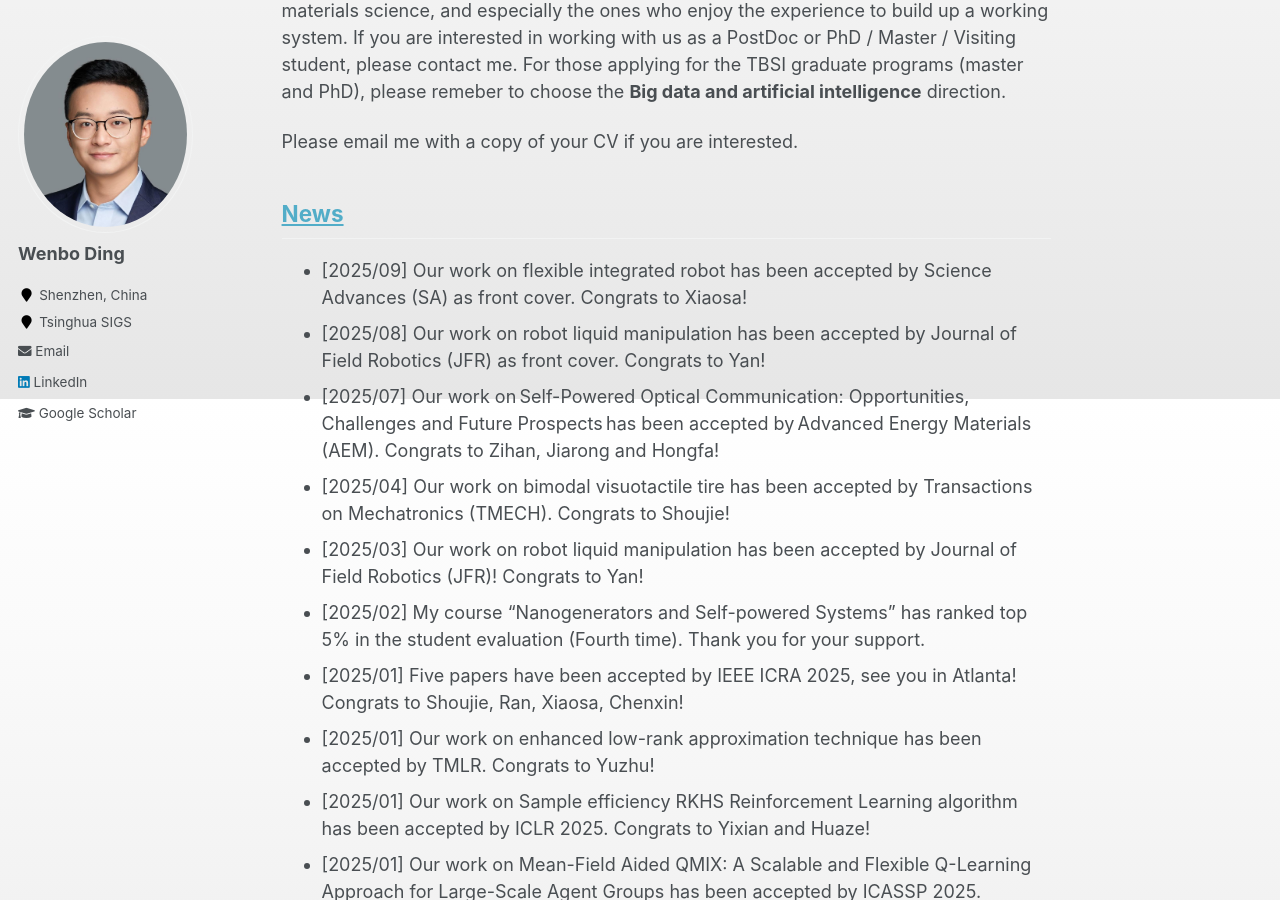
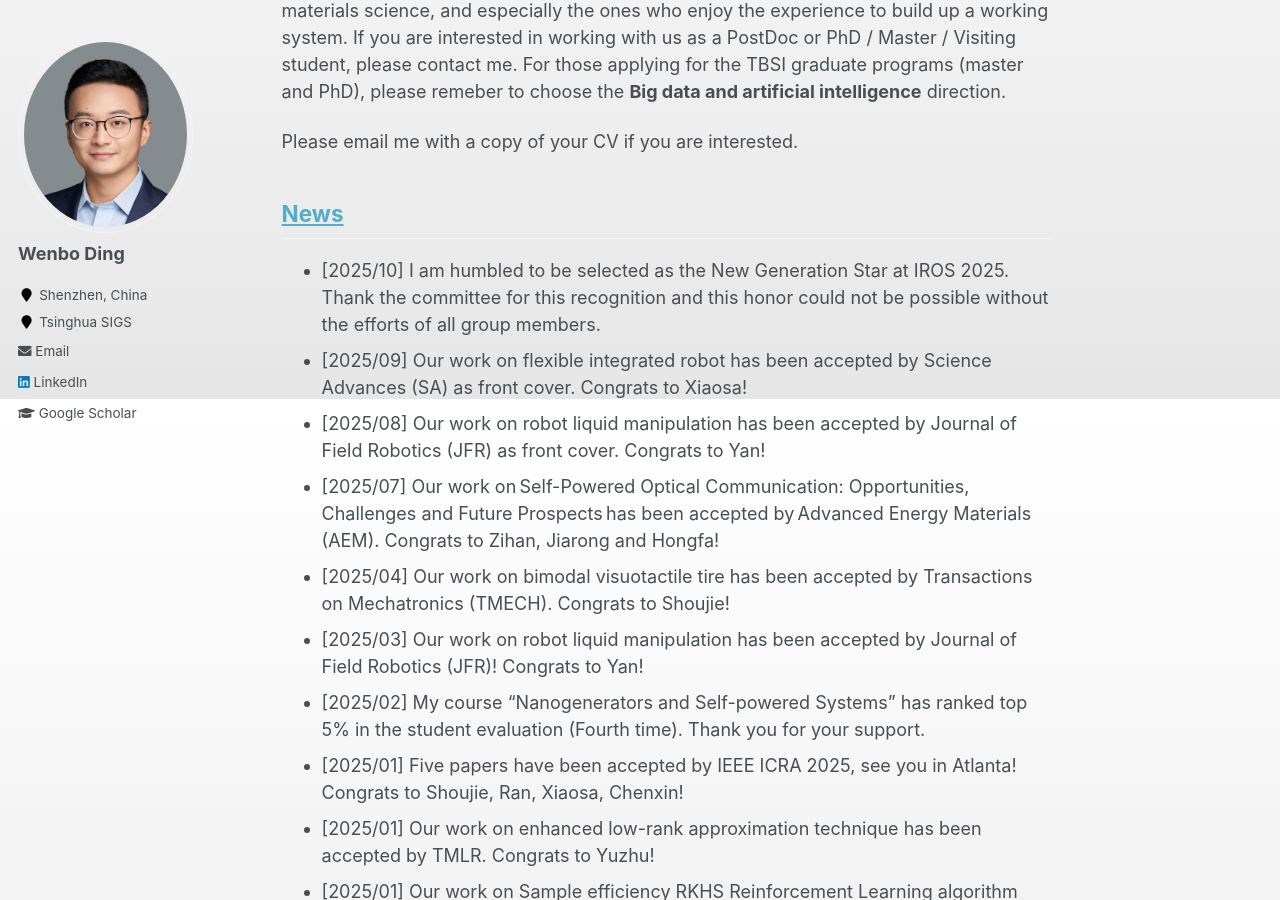
Before and after one commit to whenboy07/whenboy07.github.io, a Jekyll site: the page built from _pages/about.md, in a window 1280 px wide and 900 px high, scrolled down 1401 px. Built offline with Jekyll 4.4.1, drawn with Linux system fonts in a browser that asks for light colours.

Commit message:
update news

```diff
--- a/_pages/about.md
+++ b/_pages/about.md
@@ -36,6 +36,7 @@ Please email me with a copy of your CV if you are interested.
 <!-- Visit [Opportunities](/opportunities/) for all the opportunities. -->
 
 ## [News](/news/)
+* [2025/10] I am humbled to be selected as the New Generation Star at IROS 2025. Thank the committee for this recognition and this honor could not be possible without the efforts of all group members.
 * [2025/09] Our work on flexible integrated robot has been accepted by Science Advances (SA) as front cover. Congrats to Xiaosa!
 * [2025/08] Our work on robot liquid manipulation has been accepted by Journal of Field Robotics (JFR) as front cover. Congrats to Yan!
 * [2025/07] Our work on Self-Powered Optical Communication: Opportunities, Challenges and Future Prospects has been accepted by Advanced Energy Materials (AEM). Congrats to Zihan, Jiarong and Hongfa!
```
Also changed, not shown: _pages/news.md (+1 -0 lines).
